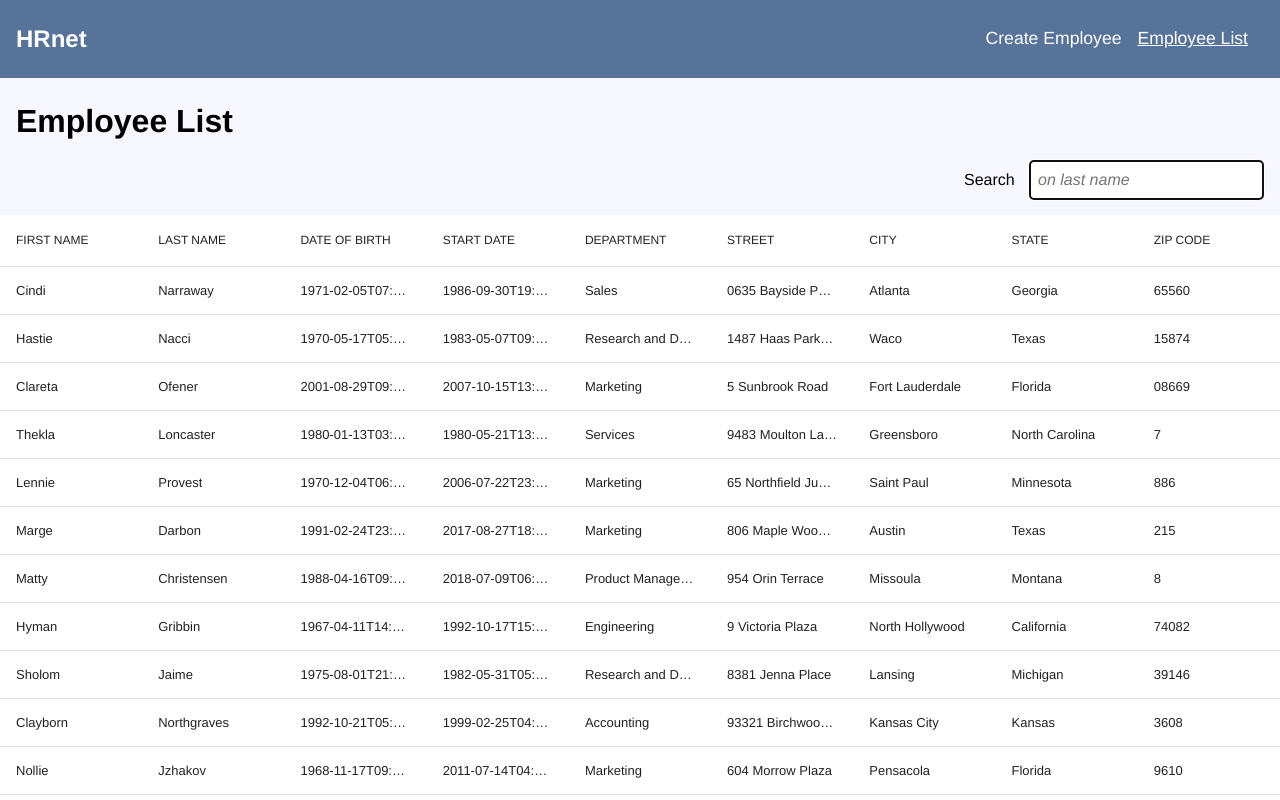
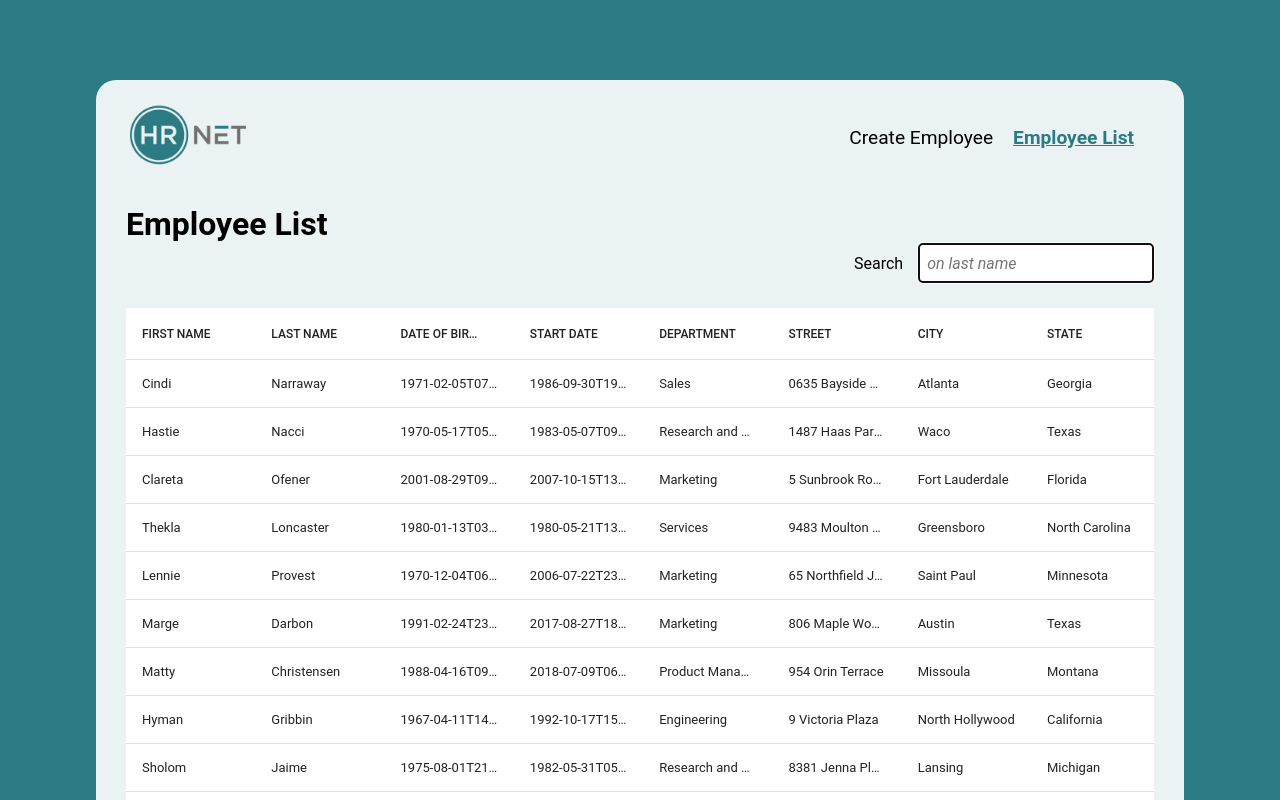
Before and after one commit to Jerune/HRnet, a React (Vite) app: page /employee-list in a window 1280 px wide. Shown: the top 800 px of the page. Built offline with nearby package versions, Linux system fonts and the light colour scheme.

Commit message:
feat: Creation TitleHeader & Style changes
Complete styling change of the app + New TitleHeader component

```diff
--- a/src/components/Header.jsx
+++ b/src/components/Header.jsx
@@ -1,10 +1,14 @@
+// @ts-nocheck
 import React from 'react'
 import { NavLink } from 'react-router-dom'
+import logo from '../assets/logo.png'
 
 const Header = () => {
   return (
     <nav className="nav">
-      <h2>HRnet</h2>
+      <NavLink className="nav-item" to="/">
+        <img className="logo" src={logo} alt="HRnet" />
+      </NavLink>
       <div className="nav-menu">
         <NavLink className="nav-item" to="/">
           Create Employee
--- /dev/null
+++ b/src/components/TitleHeader.jsx
@@ -0,0 +1,12 @@
+import React from 'react'
+
+const TitleHeader = ({ children, title }) => {
+  return (
+    <div className="title-header">
+      <h1 className="title">{title}</h1>
+      {children}
+    </div>
+  )
+}
+
+export default TitleHeader
--- a/src/css/datepicker.css
+++ b/src/css/datepicker.css
@@ -41,6 +41,7 @@
 .react-date-picker__inputGroup__divider {
   padding: 1px 0;
   white-space: pre;
+  color: gray;
 }
 
 .react-date-picker__inputGroup__input {
@@ -69,7 +70,7 @@
 .react-date-picker__button {
   border: 0;
   background: transparent;
-  padding: 4px 6px;
+  padding: 4px 10px 4px 0;
   max-width: 35px;
 }
 
--- a/src/css/index.css
+++ b/src/css/index.css
@@ -15,80 +15,88 @@ body {
 }
 
 #root {
-  font-family: Avenir, Helvetica, Arial, sans-serif;
+  font-family: Roboto, Helvetica, Arial, sans-serif;
   margin: 0;
   display: flex;
   flex-direction: column;
   align-items: center;
   min-height: 100vh;
-  background-color: rgb(247 247 255);
-}
-
-#root > div {
-  width: 100vw;
+  background-color: #2c7a83;
+  padding-block: 80px;
 }
 
 .main {
   flex: 1;
   display: flex;
   flex-direction: column;
-  justify-content: center;
-  margin: 70px 0;
-  padding: 20px 30px 30px;
-  border-radius: 25px;
-  width: 100%;
-  max-width: 650px;
-  background-color: rgb(189 213 234);
-  box-shadow: 15px 20px 30px lightgray;
+  padding: 0 30px 30px;
+  width: 85%;
+  background-color: rgb(255 255 255 / 90%);
+  border-bottom-left-radius: 20px;
+  border-bottom-right-radius: 20px;
 }
 
 /* Headers */
 
+.logo {
+  height: 70px;
+}
+
 .nav {
   display: flex;
-  width: 100%;
+  width: 85%;
   justify-content: space-between;
   align-items: center;
-  padding: 5px 16px;
-  background-color: rgb(87 115 153);
-  color: white;
+  padding: 20px 30px;
+  background-color: rgb(255 255 255 / 90%);
+  color: black;
   border-bottom: 2px spolid black;
+  border-top-left-radius: 20px;
+  border-top-right-radius: 20px;
 }
 
 .nav a {
   font-weight: 400;
-  font-size: 1.1rem;
+  font-size: 1.2rem;
   color: inherit;
 }
 
 .nav-item {
   text-decoration: none;
-  margin-right: 1rem;
+  margin-right: 1.25rem;
   cursor: pointer;
 }
 
 .nav-item.active {
-  font-weight: 500;
+  font-weight: 600;
   text-decoration: underline;
+  color: #2c7a83;
 }
 
 .nav-item:hover {
   text-decoration: underline;
+  color: #2c7a83;
 }
 
-.employee-list-header {
-  padding: 15px 16px;
+/* Title Header */
+
+.title-header {
   display: flex;
   flex-direction: column;
   align-items: flex-end;
+  margin-bottom: 25px;
+}
+
+.title {
+  margin-top: 10px;
+  margin-bottom: 0;
+  align-self: flex-start;
 }
 
 /* Form */
 
-.title {
-  margin-top: 10px;
-  margin-bottom: 20px;
-  align-self: flex-start;
+svg {
+  stroke: gray;
 }
 
 input,
@@ -100,15 +108,34 @@ fieldset {
   border: 1px solid hsl(0deg 0% 80%);
 }
 
+label {
+  display: block;
+  margin-bottom: 8px;
+}
+
 fieldset {
   border: solid 1px gray;
+  padding: 24px 15px;
+}
+
+fieldset > label {
+  padding-left: 5px;
 }
 
 .form {
   display: flex;
+  flex-flow: wrap;
+  flex-direction: row;
+  justify-content: center;
+  gap: 5%;
+}
+
+.form-section {
+  display: flex;
   flex-direction: column;
-  justify-content: center;
+  justify-content: flex-start;
   align-items: flex-start;
+  width: 47%;
 }
 
 input,
@@ -119,18 +146,22 @@ fieldset > select {
   padding-left: 8px;
 }
 
-label {
-  display: block;
-  margin-bottom: 8px;
+.button-section {
+  display: flex;
+  flex-direction: column;
+  align-items: flex-start;
+  width: 99%;
 }
 
 .button {
   padding: 15px 20px;
-  margin-top: 30px;
-  width: 100%;
+  margin-top: 15px;
+  width: 180px;
   text-transform: uppercase;
   font-size: 1rem;
   background-color: #42b983;
+  border: none;
+  border-radius: 5px;
   color: white;
   cursor: pointer;
 }
@@ -139,6 +170,7 @@ label {
   color: red;
   font-size: 0.85rem;
   line-height: 1.5rem;
+  padding-top: 10px;
   display: none;
 }
 
@@ -151,21 +183,27 @@ label {
 /* Select Fields */
 
 .react-select-container {
-  width: 100%;
-  margin-bottom: 20px;
+  width: 100% !important;
+  margin-bottom: 20px !important;
 }
 
 .react-select__control {
-  min-height: 40px;
+  min-height: 40px !important;
 }
 
 .react-select__value-container {
-  padding: 0 8px;
+  padding: 0 8px !important;
 }
 
 .react-select__input-container {
-  padding: 0;
+  padding-bottom: 0 !important;
+  padding-top: 0 !important;
   margin: 0 !important;
+}
+
+.react-select__indicator-separator,
+.react-select__indicator {
+  color: gray !important;
 }
 
 /* Search component */
@@ -191,3 +229,9 @@ label {
 .search input::placeholder {
   font-style: italic;
 }
+
+/* data tables  */
+
+.sc-dmctIk {
+  border-radius: 0 !important;
+}
--- a/src/hooks/useSearch.jsx
+++ b/src/hooks/useSearch.jsx
@@ -6,8 +6,9 @@ import { Context } from '../store'
 const useSearch = () => {
   const { employeeList } = useContext(Context)
   const [searchFormData, setSearchFormData] = useState('')
-  const [filteredEmployees, setFilteredEmployees] = useState(mockedEmployees)
+  const [filteredEmployees, setFilteredEmployees] = useState(employeeList)
   const inputField = useRef(null)
+  const employeeMock = mockedEmployees
 
   useEffect(() => {
     inputField.current.focus()
@@ -22,7 +23,7 @@ const useSearch = () => {
   }
 
   function filterEmployees() {
-    const filteredData = mockedEmployees.filter((employee) =>
+    const filteredData = employeeMock.filter((employee) =>
       employee.lastName.toLowerCase().includes(searchFormData),
     )
 
--- a/src/pages/CreateEmployee.jsx
+++ b/src/pages/CreateEmployee.jsx
@@ -4,6 +4,7 @@ import React, { useContext, useRef, useState } from 'react'
 import DatePicker from 'react-date-picker/dist/entry.nostyle'
 import { useNavigate } from 'react-router'
 import Select from 'react-select'
+import TitleHeader from '../components/TitleHeader'
 import '../css/datepicker.css'
 import { employeeFormData } from '../data/employeeData'
 import { Context } from '../store'
@@ -71,12 +72,12 @@ const CreateEmployee = () => {
     }
   }
 
-  console.log(formData)
-
   return (
+    <>
       <main className="main">
-      <h1 className="title">Create Employee</h1>
+        <TitleHeader title="Create Employee" />
         <form className="form" onSubmit={handleSubmit}>
+          <section className="form-section">
             <label htmlFor="firstName">First Name</label>
             <input
               type="text"
@@ -142,10 +143,11 @@ const CreateEmployee = () => {
               options={getSelectOptions('departments')}
               required
             />
+          </section>
 
+          <section className="form-section">
             <fieldset>
               <legend>Address</legend>
-
               <label htmlFor="street">Street</label>
               <input
                 type="text"
@@ -190,12 +192,15 @@ const CreateEmployee = () => {
                 required
               />
             </fieldset>
+          </section>
+          <section className="button-section">
             <button className="button" type="submit">
               Save
             </button>
             <span className="error" ref={errorfield}>
               Employee already exists, please verify the employee list
             </span>
+          </section>
         </form>
         {modalIsActive && (
           <Modal
@@ -208,6 +213,7 @@ const CreateEmployee = () => {
           />
         )}
       </main>
+    </>
   )
 }
 
--- a/src/pages/EmployeeList.jsx
+++ b/src/pages/EmployeeList.jsx
@@ -1,6 +1,7 @@
 // @ts-nocheck
 import React from 'react'
 import DataTable from 'react-data-table-component'
+import TitleHeader from '../components/TitleHeader'
 import useSearch from '../hooks/useSearch'
 import getTableColumns from '../utils/getTableColumns'
 
@@ -10,18 +11,17 @@ const EmployeeList = () => {
   const [SearchEmployees, filteredEmployees] = useSearch()
 
   return (
-    <>
-      <div className="employee-list-header">
-        <h1 className="title">Employee List</h1>
+    <main className="main">
+      <TitleHeader title="Employee List">
         <SearchEmployees />
-      </div>
+      </TitleHeader>
       <DataTable
         columns={columns}
         data={filteredEmployees}
         pagination
         paginationPerPage={20}
       />
-    </>
+    </main>
   )
 }
 
```
Also changed, not shown: src/assets/logo.png (added). Lines whose indentation alone changed are shown as unchanged.
